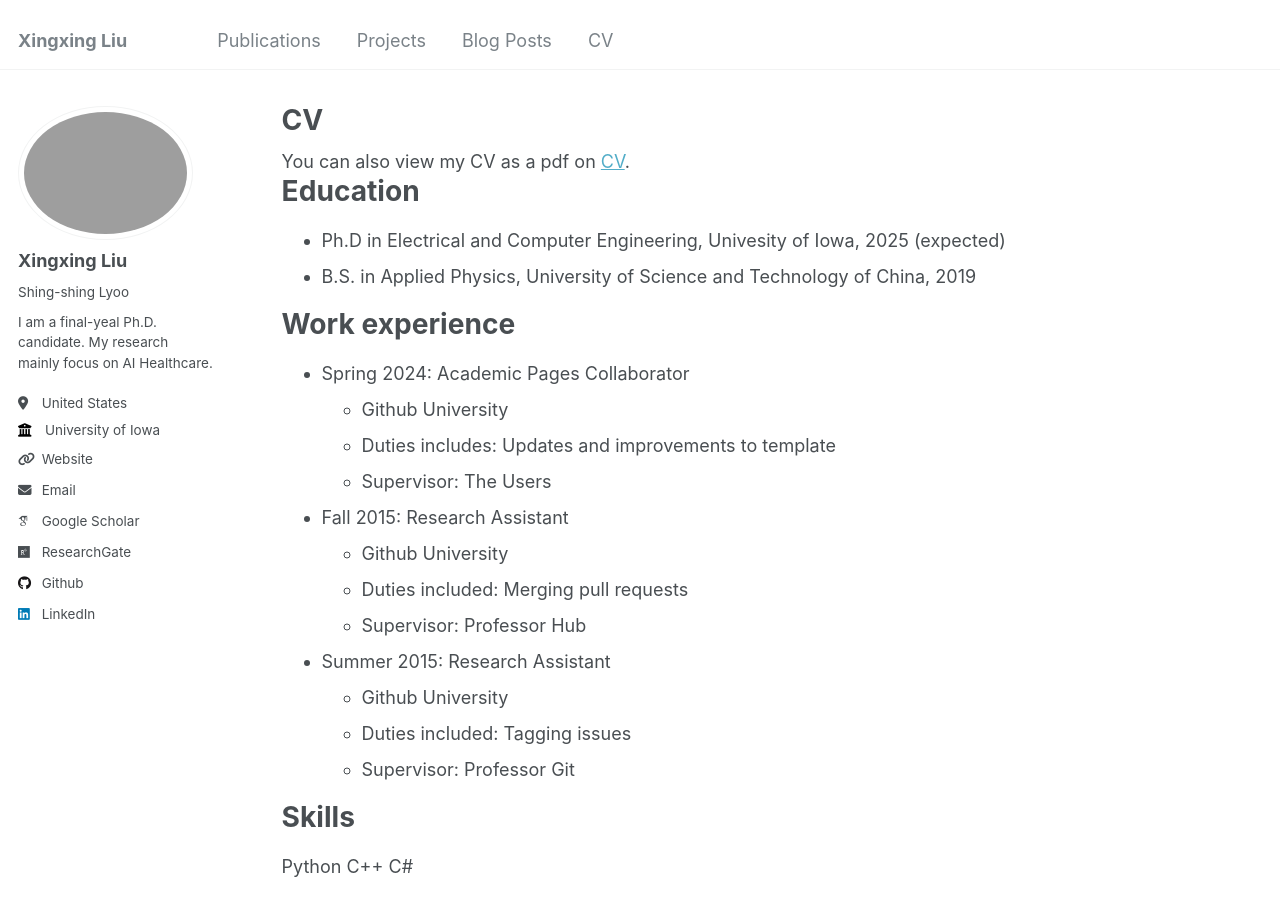
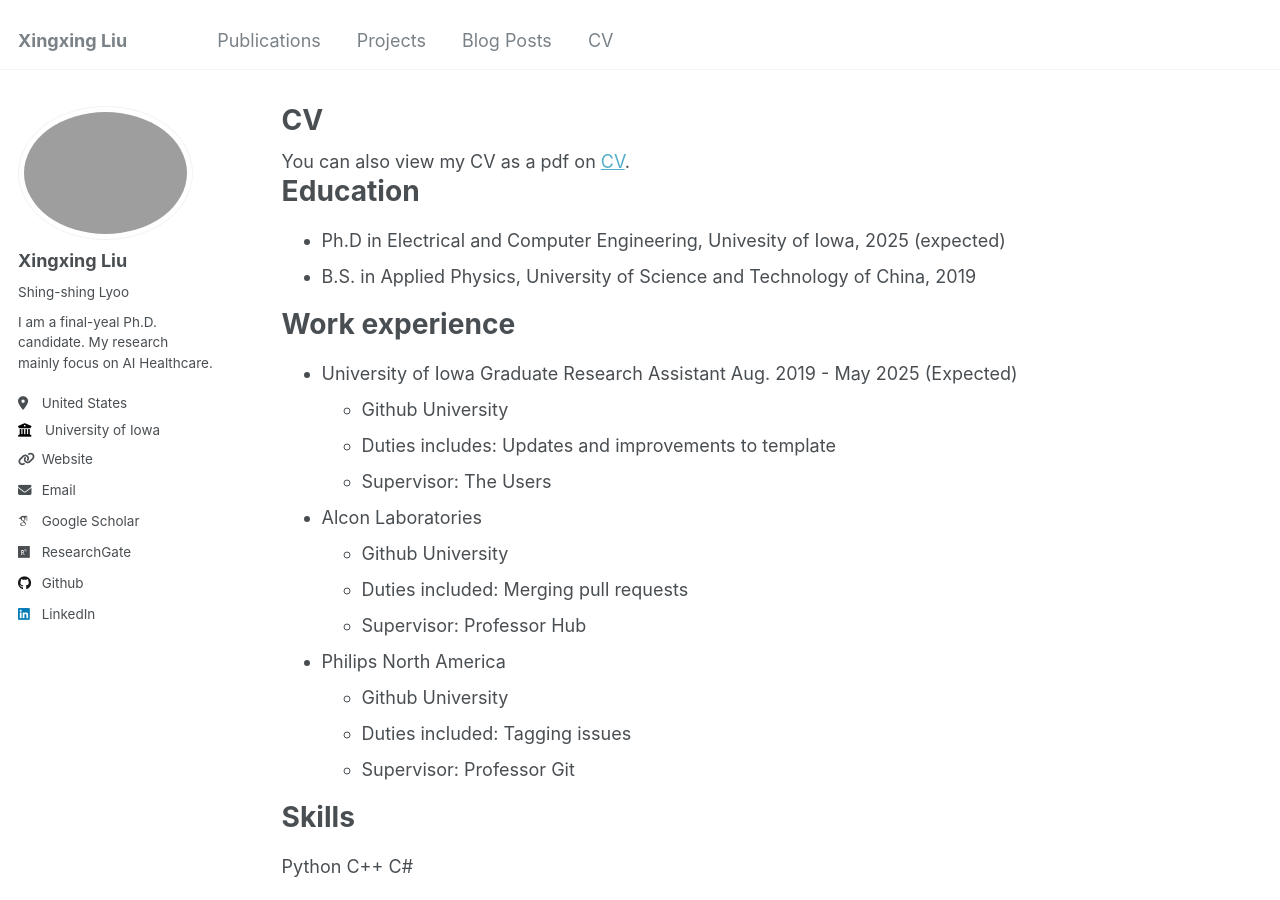
Before and after one commit to xxliu1996/xxliu1996.github.io, a Jekyll site: the page built from _pages/cv.md, in a window 1280 px wide and 900 px high. Built offline with Jekyll 4.4.1, drawn with Linux system fonts in a browser that asks for light colours; some web fonts are replaced.

Commit message:
update cv

```diff
--- a/_pages/cv.md
+++ b/_pages/cv.md
@@ -19,17 +19,18 @@ Education
 
 Work experience
 ======
-* Spring 2024: Academic Pages Collaborator
+* University of Iowa
+Graduate Research Assistant Aug. 2019 - May 2025 (Expected)
   * Github University
   * Duties includes: Updates and improvements to template
   * Supervisor: The Users
 
-* Fall 2015: Research Assistant
+* Alcon Laboratories
   * Github University
   * Duties included: Merging pull requests
   * Supervisor: Professor Hub
 
-* Summer 2015: Research Assistant
+* Philips North America
   * Github University
   * Duties included: Tagging issues
   * Supervisor: Professor Git
```
